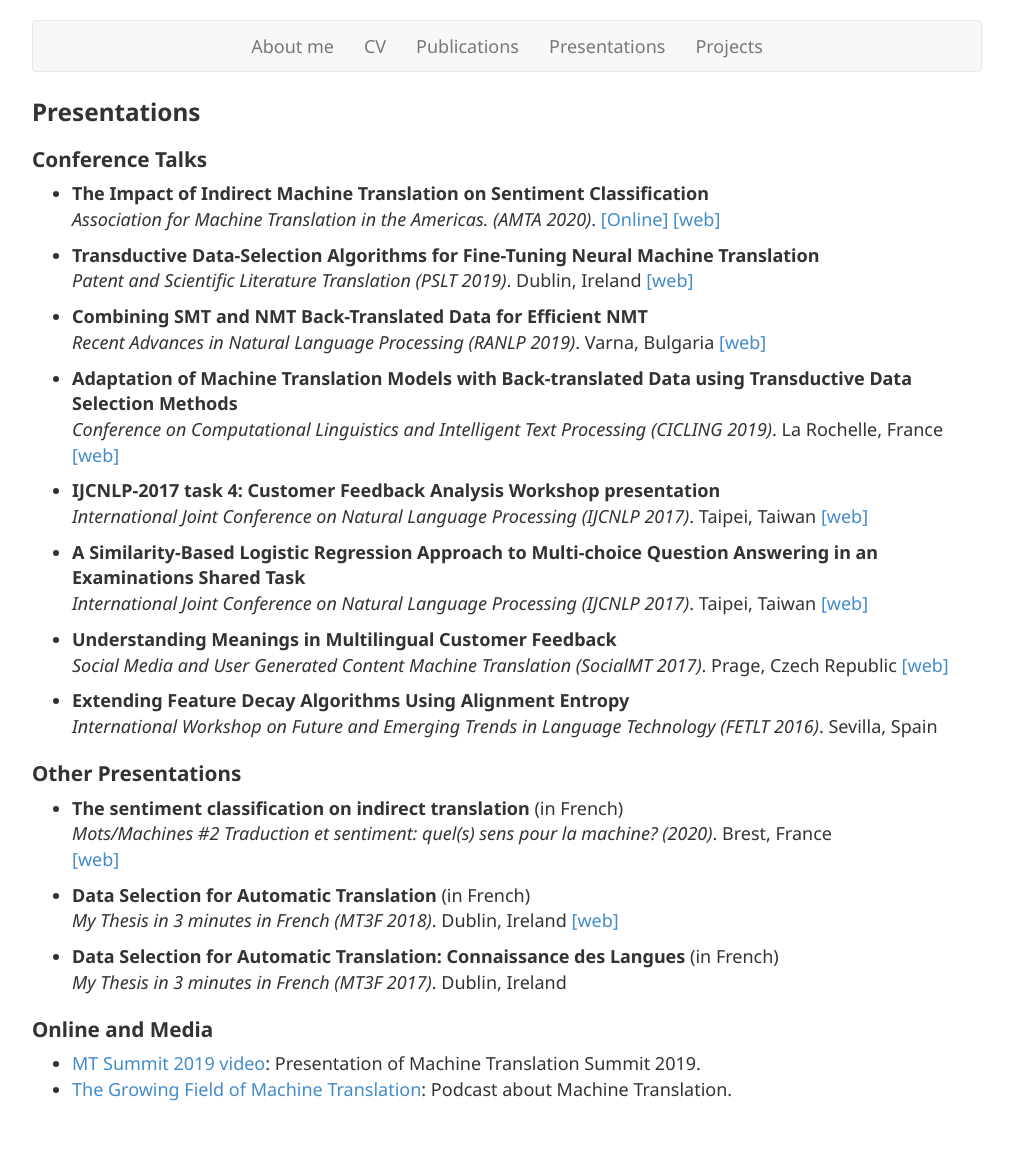
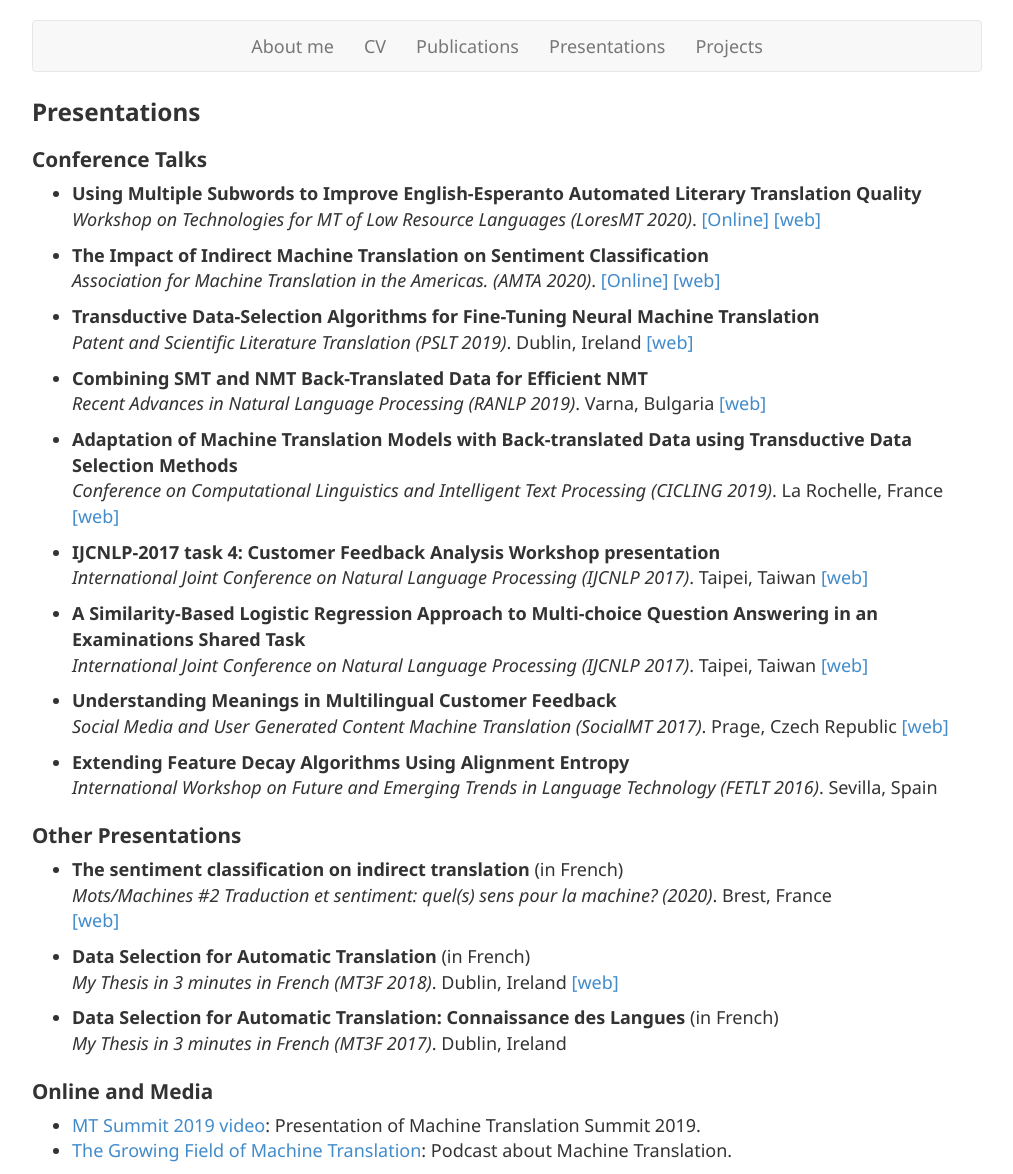
Before and after one commit to alberto-poncelas/alberto-poncelas.github.io, a Jekyll site: the page built from presentations.md, in a window 1280 px wide. Shown: the whole page, without its empty margins (133-1146 px from the left). Built offline with Jekyll 4.4.1, drawn with Linux system fonts in a browser that asks for light colours; nearby versions of some CDN libraries; before the commit the page ends 1113 px from its top, so only the background shows below that.

Commit message:
LoresMT2020 presentation added

```diff
--- a/presentations.md
+++ b/presentations.md
@@ -7,6 +7,9 @@ layout: default
 # Presentations
 
 ## Conference Talks
+
+* **Using Multiple Subwords to Improve English-Esperanto Automated Literary Translation Quality** <br/>
+*Workshop on Technologies for MT of Low Resource Languages (LoresMT 2020)*. [[Online]](https://www.youtube.com/watch?v=QzIGJ08pTiI) [[web]](https://sites.google.com/view/loresmt/)
 
 * **The Impact of Indirect Machine Translation on Sentiment Classification** <br/>
 *Association for Machine Translation in the Americas. (AMTA 2020)*. [[Online]](https://www.youtube.com/watch?v=uzzG63b8Lkw) [[web]](https://amtaweb.org/)
```
